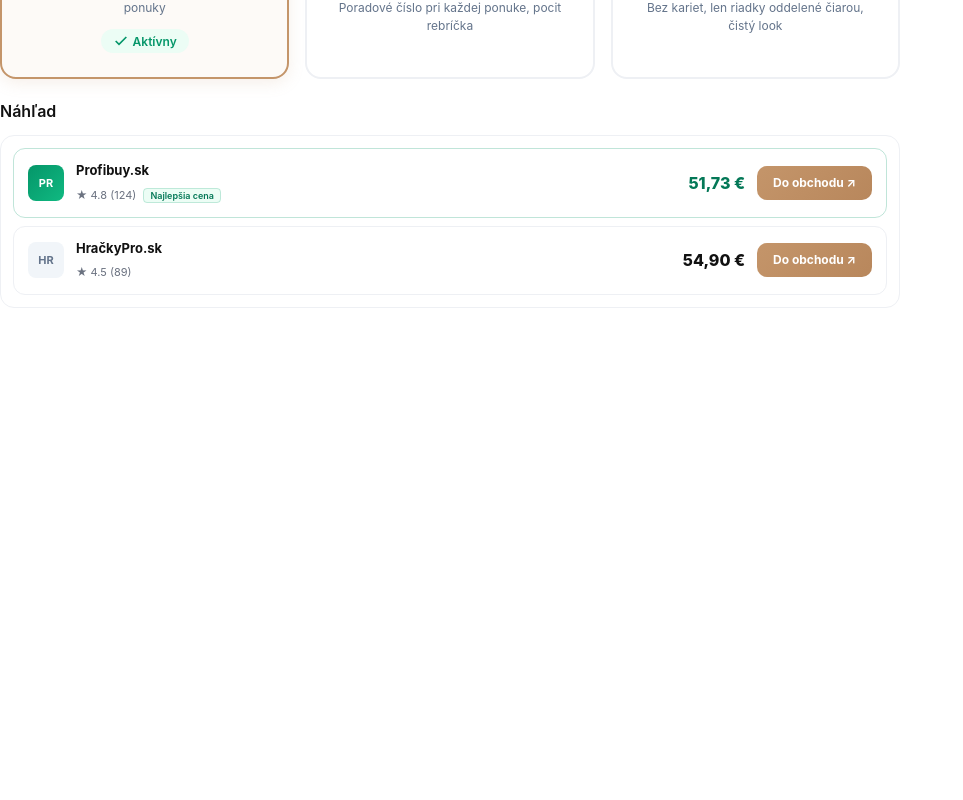
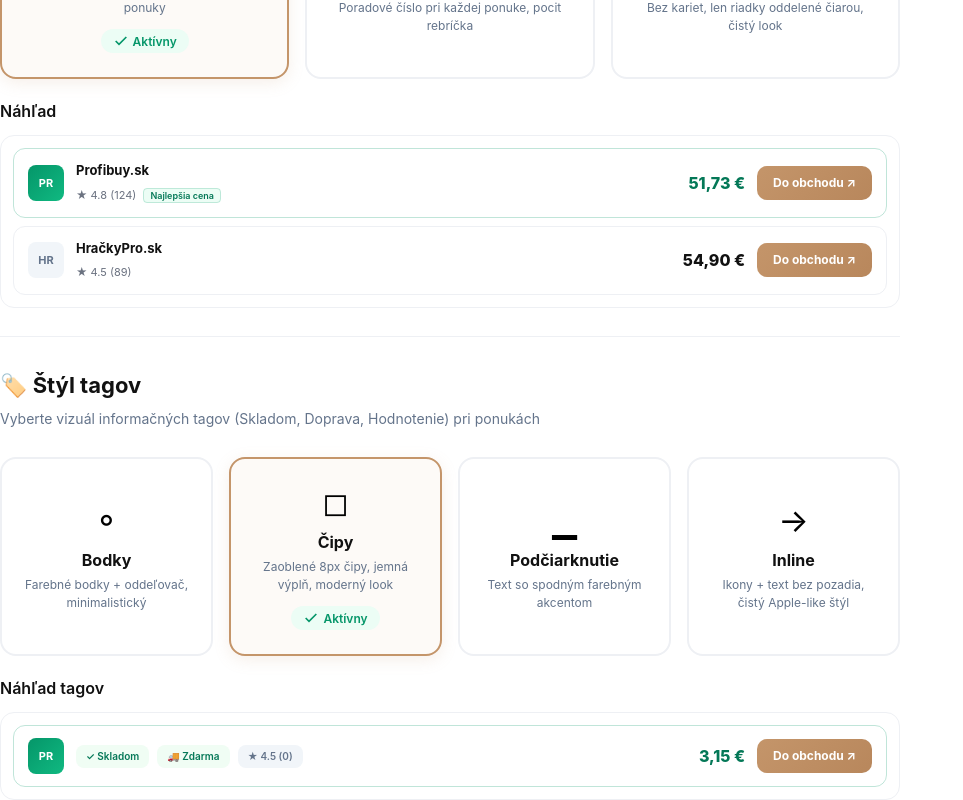
Before and after one commit to Marek1605/SVELTE-GO, a SvelteKit app: page /admin/dizajn-ponuk in a window 1280 px wide. Shown: the part 208-1008 px from the top of the page, without its empty margins (0-963 px from the left). Before the commit the page ends 800 px from the top, so only its background shows below. Built offline with nearby package versions, Linux system fonts and the light colour scheme; no server answers.

Commit message:
feat: 4 tag styles (dots/chips/underline/inline) + admin switcher + tighter offers

```diff
--- a/src/routes/admin/dizajn-ponuk/+page.svelte
+++ b/src/routes/admin/dizajn-ponuk/+page.svelte
@@ -3,6 +3,7 @@
     import { onMount } from 'svelte';
 
     let currentStyle = 'cards';
+    let currentTagStyle = 'chips';
     let saving = false;
     let message = '';
     let loading = true;
@@ -28,11 +29,19 @@
         }
     ];
 
+    const tagStyles = [
+        { id: 'dots', name: 'Bodky', desc: 'Farebné bodky + oddeľovač, minimalistický', icon: '⚬' },
+        { id: 'chips', name: 'Čipy', desc: 'Zaoblené 8px čipy, jemná výplň, moderný look', icon: '◻' },
+        { id: 'underline', name: 'Podčiarknutie', desc: 'Text so spodným farebným akcentom', icon: '▁' },
+        { id: 'inline', name: 'Inline', desc: 'Ikony + text bez pozadia, čistý Apple-like štýl', icon: '→' },
+    ];
+
     onMount(async () => {
         try {
             const res = await adminFetch('/admin/site-settings');
             if (res.success && res.data) {
                 currentStyle = res.data.offers_style || 'cards';
+                currentTagStyle = res.data.tags_style || 'chips';
             }
         } catch (e) { console.error(e); }
         loading = false;
@@ -46,6 +55,27 @@
             const res = await adminFetch('/admin/toggle-ui-setting', {
                 method: 'POST',
                 body: JSON.stringify({ key: 'offers_style', value: id })
+            });
+            if (res.success) {
+                message = 'Uložené ✓';
+                setTimeout(() => message = '', 2000);
+            } else {
+                message = res.error || 'Chyba';
+            }
+        } catch (e) {
+            message = 'Chyba pri ukladaní';
+        }
+        saving = false;
+    }
+
+    async function saveTagStyle(id) {
+        saving = true;
+        message = '';
+        currentTagStyle = id;
+        try {
+            const res = await adminFetch('/admin/toggle-ui-setting', {
+                method: 'POST',
+                body: JSON.stringify({ key: 'tags_style', value: id })
             });
             if (res.success) {
                 message = 'Uložené ✓';
@@ -159,6 +189,67 @@
                         <span class="dp__demo-btn sm">Do obchodu ↗</span>
                     </div>
                 {/if}
+            </div>
+        </div>
+
+        <!-- TAG STYLE SECTION -->
+        <div class="dp__section-divider"></div>
+        <div class="dp__header" style="margin-top:32px">
+            <h1>🏷️ Štýl tagov</h1>
+            <p>Vyberte vizuál informačných tagov (Skladom, Doprava, Hodnotenie) pri ponukách</p>
+        </div>
+
+        <div class="dp__grid dp__grid--4">
+            {#each tagStyles as ts}
+                <button
+                    class="dp__card"
+                    class:active={currentTagStyle === ts.id}
+                    on:click={() => saveTagStyle(ts.id)}
+                    disabled={saving}
+                >
+                    <div class="dp__card-icon">{ts.icon}</div>
+                    <div class="dp__card-name">{ts.name}</div>
+                    <div class="dp__card-desc">{ts.desc}</div>
+                    {#if currentTagStyle === ts.id}
+                        <div class="dp__card-active">
+                            <svg viewBox="0 0 24 24" fill="none" stroke="currentColor" stroke-width="2.5" width="16" height="16"><polyline points="20 6 9 17 4 12"/></svg>
+                            Aktívny
+                        </div>
+                    {/if}
+                </button>
+            {/each}
+        </div>
+
+        <!-- Tag preview -->
+        <div class="dp__preview">
+            <h2>Náhľad tagov</h2>
+            <div class="dp__preview-box">
+                <div class="dp__demo-row dp__demo-card dp__demo-card--best">
+                    <div class="dp__demo-logo green">PR</div>
+                    <div class="dp__demo-tags">
+                        {#if currentTagStyle === 'dots'}
+                            <span class="dp__tag-dot green"></span><span class="dp__tag-text green">Skladom</span>
+                            <span class="dp__tag-sep">|</span>
+                            <span class="dp__tag-dot green"></span><span class="dp__tag-text green">Zdarma</span>
+                            <span class="dp__tag-sep">|</span>
+                            <span class="dp__tag-text">★ 4.5 (0)</span>
+                        {:else if currentTagStyle === 'chips'}
+                            <span class="dp__tag-chip green">✓ Skladom</span>
+                            <span class="dp__tag-chip green">🚚 Zdarma</span>
+                            <span class="dp__tag-chip">★ 4.5 (0)</span>
+                        {:else if currentTagStyle === 'underline'}
+                            <span class="dp__tag-uline green">✓ Skladom</span>
+                            <span class="dp__tag-uline green">Zdarma</span>
+                            <span class="dp__tag-text">★ 4.5 (0)</span>
+                        {:else}
+                            <span class="dp__tag-inline green">✓ Skladom</span>
+                            <span class="dp__tag-inline green">🚚 Zdarma</span>
+                            <span class="dp__tag-inline">★ 4.5 (0)</span>
+                        {/if}
+                    </div>
+                    <span class="dp__demo-price green">3,15 €</span>
+                    <span class="dp__demo-btn">Do obchodu ↗</span>
+                </div>
             </div>
         </div>
     {/if}
@@ -277,5 +368,26 @@
 
 @media (max-width: 700px) {
     .dp__grid { grid-template-columns: 1fr; }
+    .dp__grid--4 { grid-template-columns: 1fr 1fr; }
 }
+
+/* 4-column grid for tags */
+.dp__grid--4 { grid-template-columns: repeat(4, 1fr); }
+
+/* Section divider */
+.dp__section-divider { height: 1px; background: #eef0f4; margin: 28px 0 0; }
+
+/* Tag preview styles */
+.dp__demo-tags { flex: 1; display: flex; flex-wrap: wrap; gap: 8px; align-items: center; }
+.dp__tag-dot { width: 6px; height: 6px; border-radius: 50%; background: #94a3b8; display: inline-block; }
+.dp__tag-dot.green { background: #059669; }
+.dp__tag-text { font-size: 12px; color: #64748b; }
+.dp__tag-text.green { color: #059669; font-weight: 600; }
+.dp__tag-sep { color: #e5e7eb; font-size: 12px; }
+.dp__tag-chip { font-size: 10px; font-weight: 600; color: #64748b; background: #f1f5f9; padding: 4px 10px; border-radius: 8px; }
+.dp__tag-chip.green { color: #047857; background: #f0fdf4; }
+.dp__tag-uline { font-size: 12px; font-weight: 600; color: #64748b; padding-bottom: 3px; border-bottom: 2px solid #d1d5db; }
+.dp__tag-uline.green { color: #059669; border-bottom-color: #059669; }
+.dp__tag-inline { font-size: 12px; font-weight: 500; color: #6b7280; }
+.dp__tag-inline.green { color: #059669; font-weight: 600; }
 </style>
```
Also changed, not shown: src/routes/produkt/[slug]/+page.server.ts (+8 -1 lines), src/routes/produkt/[slug]/+page.svelte (+56 -13 lines).
